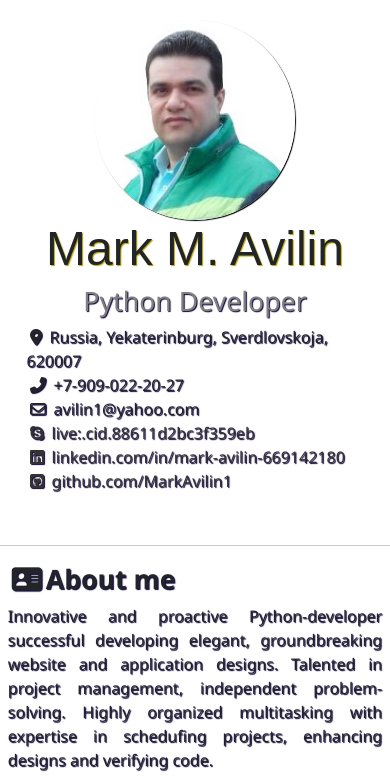
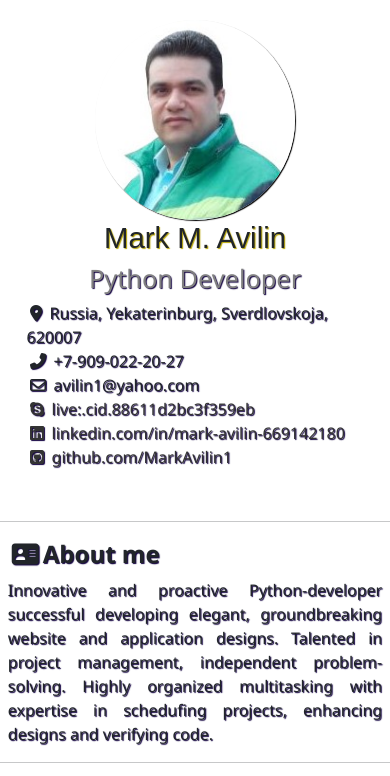
Before and after one commit to MarkAvilin1/resume, a plain HTML site: page index.html in a window 390 px wide. Shown: the top 776 px of the page. Drawn offline with nearby package versions, Linux system fonts and the light colour scheme.

Commit message:
CS update

```diff
--- a/styles.css
+++ b/styles.css
@@ -161,7 +161,7 @@ header a:active {
   @supports (display: flex) {
     @media screen and (max-width: 900px) {
         .title {
-            font-size: 20pt;
+            font-size: 18pt;
             font-weight: 700;
         }
 
@@ -174,14 +174,14 @@ header a:active {
 
       header h1 {
         font-family: fantasy;
-        font-size: 3rem;
+        font-size: 22pt;
         text-align: center;
         font-weight: 500;
         text-shadow: 1px 1px 1px rgb(182, 164, 4);
     }
 
     header h3 {
-        font-size: 20pt;
+        font-size: 19pt;
         text-align: center;
         color: gray;
     }
```
